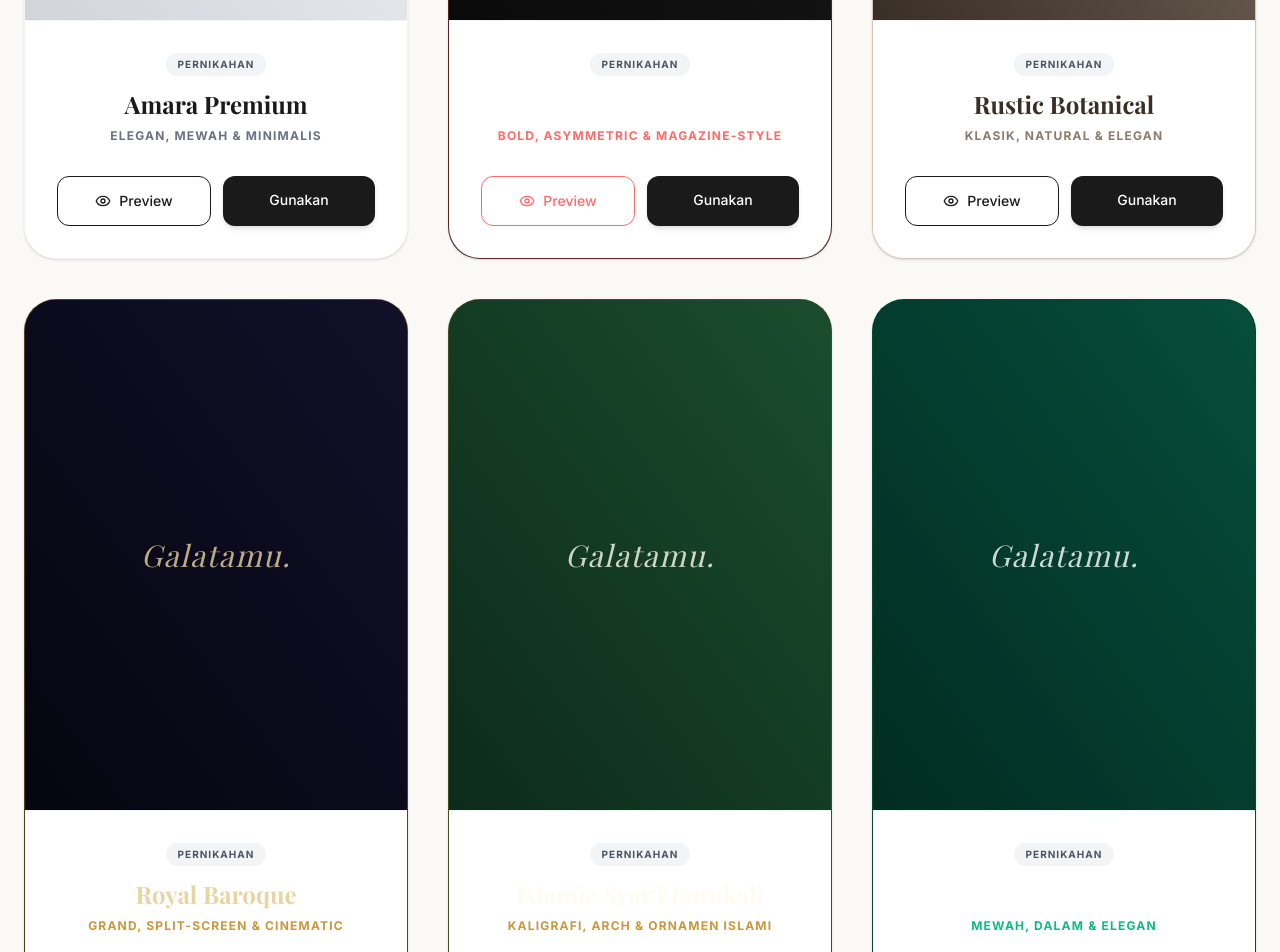
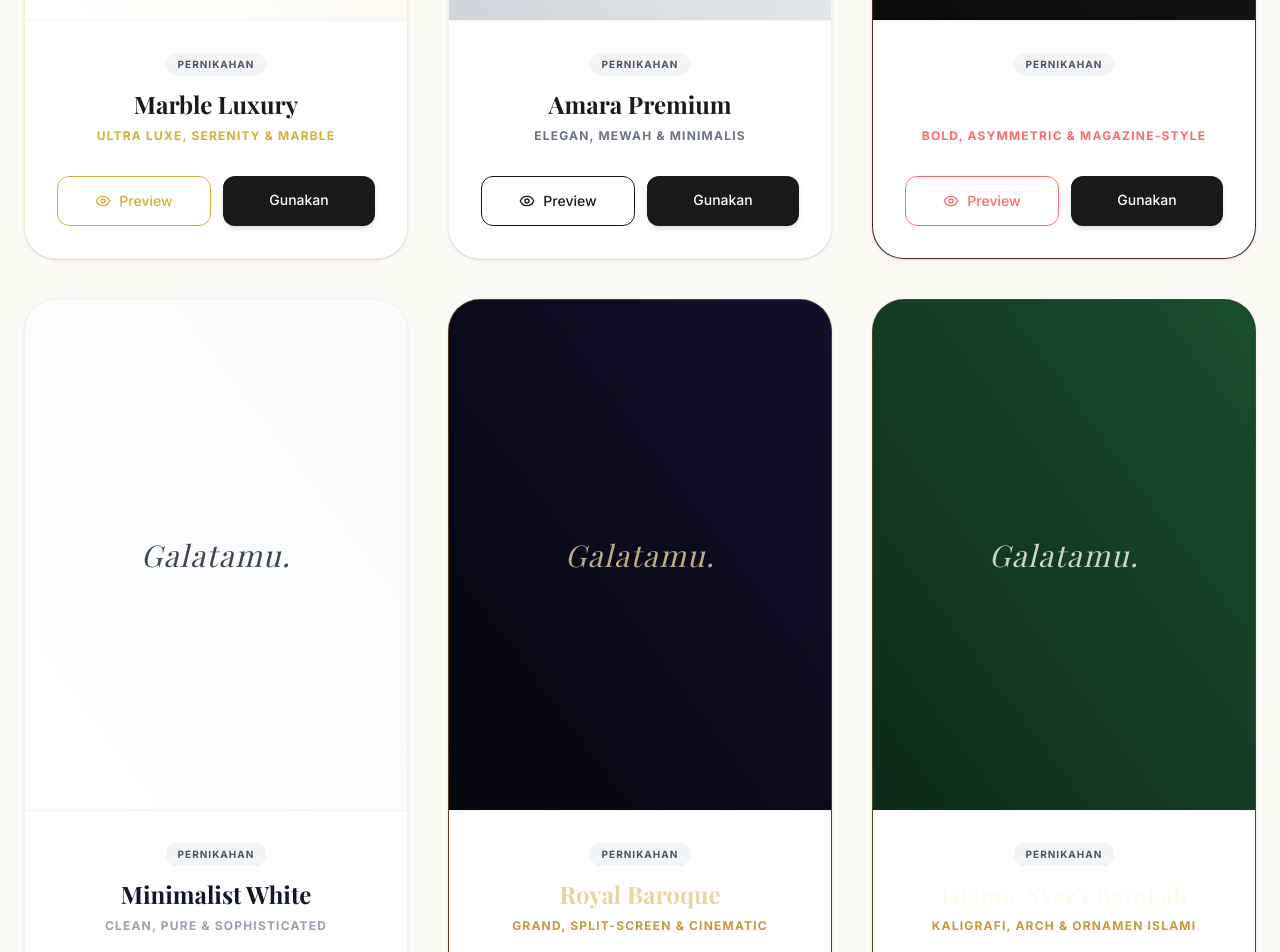
Before and after one commit to hellogalatamu/galatamu, a Next.js app: page / in a window 1280 px wide. Shown: the part 2640-3592 px from the top of the page. Built offline with nearby package versions, Linux system fonts and the light colour scheme; no server answers; a web font is replaced by a local one.

Commit message:
Update: Guest Name Tool and Landing Page Catalog Expansion

```diff
--- a/app/admin/page.tsx
+++ b/app/admin/page.tsx
@@ -25,6 +25,10 @@ export default function AdminDashboard() {
   // Search & Filter state
   const [searchQuery, setSearchQuery] = useState("");
   const [filterCategory, setFilterCategory] = useState("Semua");
+
+  // Guest Tool state
+  const [guestToolSlug, setGuestToolSlug] = useState<string | null>(null);
+  const [guestNames, setGuestNames] = useState("");
 
   const filteredInvitations = invitations.filter((inv) => {
     const matchesSearch =
@@ -571,6 +575,15 @@ export default function AdminDashboard() {
                               <Send size={13} /> Salin Link Edit
                             </button>
                           )}
+
+                          {/* Guest Name Tool */}
+                          <button
+                            onClick={() => setGuestToolSlug(inv.slug)}
+                            className="inline-flex items-center gap-1.5 px-3 py-2 bg-purple-50 text-purple-600 rounded-lg text-xs font-medium hover:bg-purple-100 transition"
+                            title="Generate link personal untuk tamu"
+                          >
+                            <MessageCircle size={13} /> Guest Tool (Link Nama)
+                          </button>
                         </div>
                       </div>
                     </div>
@@ -721,6 +734,91 @@ export default function AdminDashboard() {
           </div>
         </div>
       )}
+      {/* Guest Name Tool Modal */}
+      {guestToolSlug && (
+        <div className="fixed inset-0 z-50 flex items-center justify-center bg-black/50 backdrop-blur-sm p-4">
+          <div className="bg-white rounded-3xl shadow-2xl w-full max-w-2xl max-h-[90vh] overflow-hidden flex flex-col">
+            <div className="p-6 border-b border-gray-100 flex justify-between items-center">
+              <div>
+                <h2 className="text-2xl font-serif font-bold">Guest Name Tool</h2>
+                <p className="text-sm text-gray-500">Generate personal links for /{guestToolSlug}</p>
+              </div>
+              <button onClick={() => setGuestToolSlug(null)} className="p-2 hover:bg-gray-100 rounded-full">
+                <X size={20} />
+              </button>
+            </div>
+
+            <div className="p-6 overflow-y-auto space-y-6">
+              <div>
+                <label className="block text-xs font-bold text-gray-500 mb-2 uppercase tracking-widest">Daftar Nama Tamu (Satu nama per baris)</label>
+                <textarea
+                  rows={8}
+                  value={guestNames}
+                  onChange={(e) => setGuestNames(e.target.value)}
+                  placeholder="Contoh:&#10;Budi & Istri&#10;Keluarga Bpk. Ahmad&#10;Santi"
+                  className="w-full px-4 py-3 bg-gray-50 border border-gray-200 rounded-xl focus:ring-2 focus:ring-[#1a1a1a] focus:bg-white focus:outline-none transition-all text-sm"
+                ></textarea>
+              </div>
+
+              {guestNames.trim() && (
+                <div className="space-y-4">
+                  <h3 className="text-sm font-bold text-gray-400 uppercase tracking-widest">Link Generated</h3>
+                  <div className="space-y-3">
+                    {guestNames.split('\n').filter(name => name.trim()).map((name, idx) => {
+                      const encodedName = encodeURIComponent(name.trim());
+                      const personalUrl = `${window.location.origin}/${guestToolSlug}?to=${encodedName}`;
+                      const waMsg = encodeURIComponent(
+                        `Tanpa mengurangi rasa hormat, perkenankan kami mengundang Bapak/Ibu/Saudara/i *${name.trim()}* untuk hadir di acara pernikahan kami.\n\n` +
+                        `Berikut link undangan digital kami:\n${personalUrl}\n\n` +
+                        `Merupakan suatu kebahagiaan bagi kami apabila Bapak/Ibu/Saudara/i berkenan hadir dan memberikan doa restu.\n\n` +
+                        `Terima kasih.`
+                      );
+
+                      return (
+                        <div key={idx} className="p-4 bg-gray-50 border border-gray-200 rounded-xl flex items-center justify-between gap-4">
+                          <div className="flex-1 min-w-0">
+                            <p className="text-sm font-bold truncate">{name.trim()}</p>
+                            <p className="text-xs text-gray-400 truncate">{personalUrl}</p>
+                          </div>
+                          <div className="flex gap-2">
+                            <button
+                              onClick={() => {
+                                navigator.clipboard.writeText(personalUrl);
+                                alert(`Link untuk ${name.trim()} disalin!`);
+                              }}
+                              className="p-2 bg-white border border-gray-200 rounded-lg text-gray-600 hover:bg-gray-50 transition"
+                              title="Salin Link"
+                            >
+                              <ExternalLink size={14} />
+                            </button>
+                            <a
+                              href={`https://wa.me/?text=${waMsg}`}
+                              target="_blank"
+                              className="p-2 bg-[#25D366] text-white rounded-lg hover:bg-[#1ebe5d] transition"
+                              title="Kirim WA"
+                            >
+                              <MessageCircle size={14} />
+                            </a>
+                          </div>
+                        </div>
+                      );
+                    })}
+                  </div>
+                </div>
+              )}
+            </div>
+
+            <div className="p-6 border-t border-gray-100">
+              <button
+                onClick={() => setGuestToolSlug(null)}
+                className="w-full py-3 bg-[#1a1a1a] text-white rounded-xl font-medium hover:bg-gray-800 transition"
+              >
+                Selesai
+              </button>
+            </div>
+          </div>
+        </div>
+      )}
     </div>
   );
 }
--- a/app/page.tsx
+++ b/app/page.tsx
@@ -32,9 +32,23 @@ const DEMO_DATA = {
 };
 
 // Theme Catalog Data
-const CATEGORIES = ["Semua", "Pernikahan"];
+const CATEGORIES = ["Semua", "Pernikahan", "Lainnya"];
 
 const THEMES: any[] = [
+  {
+    id: "marble_luxury_01",
+    name: "Marble Luxury",
+    category: "Pernikahan",
+    tagline: "Ultra Luxe, Serenity & Marble",
+    bg: "bg-white",
+    border: "border-[#d4af37]/20",
+    textColor: "text-[#1a1a1a]",
+    tagColor: "text-[#d4af37]",
+    previewBg: "from-white via-[#fcfaf2] to-[#d4af37]/10",
+    previewText: "text-[#1a1a1a]",
+    btnBorder: "border-[#d4af37] text-[#d4af37] hover:bg-[#d4af37] hover:text-white",
+    waText: `Assalamu'alaikum, Kak Admin Galatamu 👋\n\nSaya tertarik dengan *Tema Marble Luxury* untuk pernikahan saya.`,
+  },
   {
     id: "amara_01",
     name: "Amara Premium",
@@ -64,17 +78,17 @@ const THEMES: any[] = [
     waText: `Assalamu'alaikum, Kak Admin Galatamu 👋\n\nSaya tertarik dengan *Tema Modern Editorial* untuk pernikahan saya.`,
   },
   {
-    id: "rustic_01",
-    name: "Rustic Botanical",
+    id: "minimalist_white_01",
+    name: "Minimalist White",
     category: "Pernikahan",
-    tagline: "Klasik, Natural & Elegan",
-    bg: "bg-[#f4efe6]",
-    border: "border-[#d4c3b3]",
-    textColor: "text-[#382f27]",
-    tagColor: "text-[#8c7a6b]",
-    previewBg: "from-[#382f27] to-[#8c7a6b]",
-    previewText: "text-[#f4efe6]",
-    waText: `Assalamu'alaikum, Kak Admin Galatamu 👋\n\nSaya tertarik dengan *Tema Rustic Botanical* dan ingin memesan undangan digital untuk pernikahan saya.`,
+    tagline: "Clean, Pure & Sophisticated",
+    bg: "bg-white",
+    border: "border-gray-100",
+    textColor: "text-gray-900",
+    tagColor: "text-gray-400",
+    previewBg: "from-white to-gray-50",
+    previewText: "text-gray-900",
+    btnBorder: "border-gray-900 text-gray-900 hover:bg-gray-900 hover:text-white",
   },
   {
     id: "royal_01",
@@ -105,18 +119,56 @@ const THEMES: any[] = [
     waText: `Assalamu'alaikum, Kak Admin Galatamu 👋\n\nSaya tertarik dengan *Tema Islamic Syar'i Barakah* untuk pernikahan saya.`,
   },
   {
-    id: "emerald_01",
-    name: "Emerald Green Glow",
+    id: "sunda_01",
+    name: "Sunda Traditional",
     category: "Pernikahan",
-    tagline: "Mewah, Dalam & Elegan",
-    bg: "bg-[#022c22]",
-    border: "border-[#10b981]/20",
-    textColor: "text-white",
-    tagColor: "text-[#10b981]",
-    previewBg: "from-[#022c22] to-[#064e3b]",
+    tagline: "Megah, Klasik & Nuansa Adat",
+    bg: "bg-[#f5f5f5]",
+    border: "border-[#a67c00]/20",
+    textColor: "text-[#1a1a1a]",
+    tagColor: "text-[#a67c00]",
+    previewBg: "from-[#a67c00] to-[#ffd700]",
     previewText: "text-white",
-    btnBorder: "border-[#10b981] text-[#10b981] hover:bg-[#10b981] hover:text-white",
-    waText: `Assalamu'alaikum, Kak Admin Galatamu 👋\n\nSaya tertarik dengan *Tema Emerald Green Glow* untuk pernikahan saya.`,
+    btnBorder: "border-[#a67c00] text-[#a67c00] hover:bg-[#a67c00] hover:text-white",
+  },
+  {
+    id: "aqiqah_01",
+    name: "Baby Pastel Breeze",
+    category: "Lainnya",
+    tagline: "Soft, Cute & Playful (Aqiqah)",
+    bg: "bg-[#fdf2f8]",
+    border: "border-pink-100",
+    textColor: "text-pink-600",
+    tagColor: "text-pink-400",
+    previewBg: "from-pink-100 to-blue-50",
+    previewText: "text-pink-600",
+    btnBorder: "border-pink-400 text-pink-400 hover:bg-pink-400 hover:text-white",
+  },
+  {
+    id: "kids_01",
+    name: "Ceria Playground",
+    category: "Lainnya",
+    tagline: "Dunia Anak Penuh Warna",
+    bg: "bg-[#fffbeb]",
+    border: "border-yellow-200",
+    textColor: "text-yellow-700",
+    tagColor: "text-yellow-500",
+    previewBg: "from-yellow-200 to-orange-100",
+    previewText: "text-yellow-700",
+    btnBorder: "border-yellow-500 text-yellow-500 hover:bg-yellow-500 hover:text-white",
+  },
+  {
+    id: "corporate_01",
+    name: "Corporate Nexus",
+    category: "Lainnya",
+    tagline: "Professional, Bold & Structured",
+    bg: "bg-[#f8fafc]",
+    border: "border-slate-200",
+    textColor: "text-slate-900",
+    tagColor: "text-slate-500",
+    previewBg: "from-slate-800 to-slate-900",
+    previewText: "text-white",
+    btnBorder: "border-slate-800 text-slate-800 hover:bg-slate-800 hover:text-white",
   }
 ];
 
```
